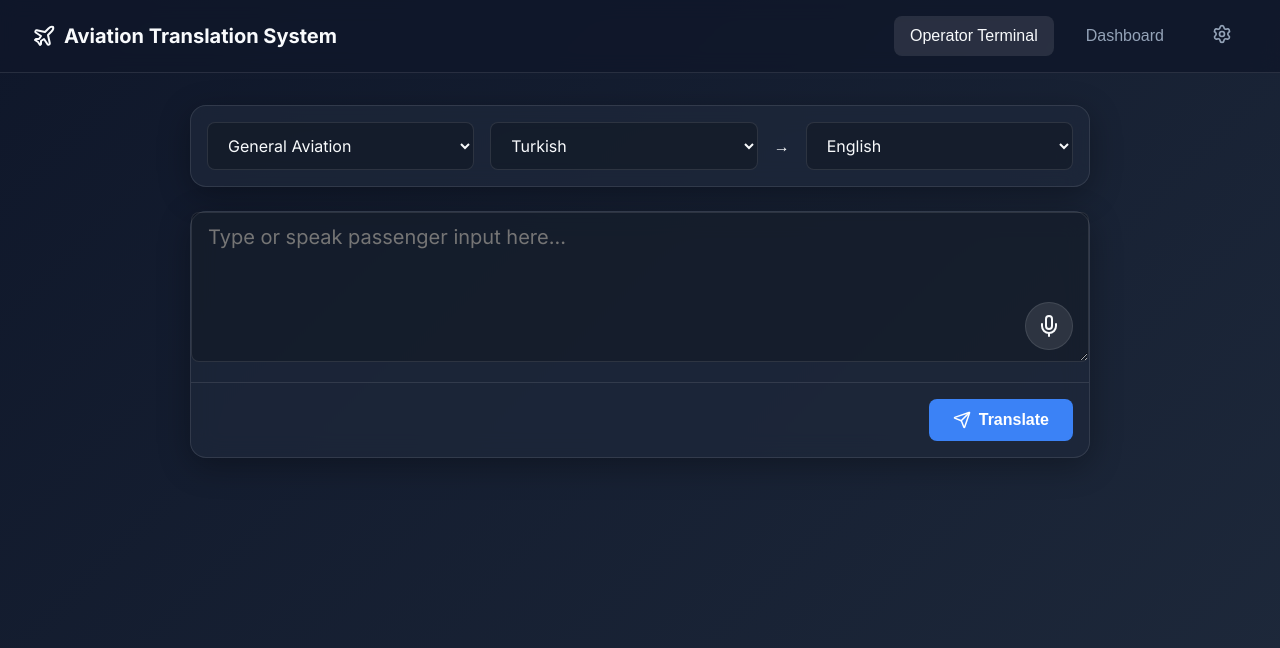
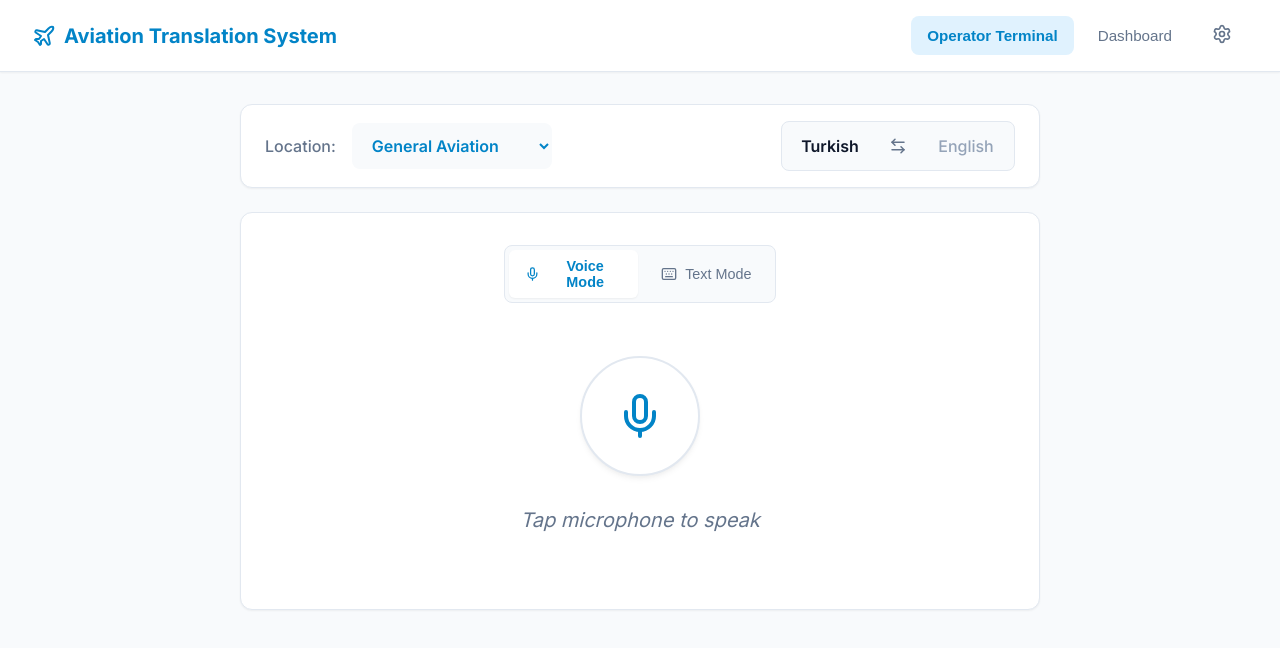
Before and after one commit to odtboun/multilingual-translation-system, a React (Vite) app in the folder frontend/: page / in a window 1280 px wide. Shown: the top 648 px of the page. Built offline with nearby package versions, Linux system fonts and the light colour scheme.

Commit message:
feat: UI/UX redesign with light theme and segmented controls

```diff
--- a/frontend/src/components/OperatorView.tsx
+++ b/frontend/src/components/OperatorView.tsx
@@ -1,9 +1,10 @@
 import { useState, useRef } from 'react';
-import { Mic, Send, Volume2, Info, Loader2 } from 'lucide-react';
+import { Mic, Send, Volume2, Info, Loader2, ArrowLeftRight, Keyboard, Mic as MicIcon } from 'lucide-react';
 
 const API_BASE = 'http://localhost:8000/api';
 
 export default function OperatorView() {
+  const [mode, setMode] = useState<'voice' | 'text'>('voice');
   const [text, setText] = useState('');
   const [translation, setTranslation] = useState('');
   const [notes, setNotes] = useState<string[]>([]);
@@ -11,8 +12,13 @@ export default function OperatorView() {
   const [recording, setRecording] = useState(false);
 
   const [touchpoint, setTouchpoint] = useState('GENERAL');
-  const [sourceLang, setSourceLang] = useState('tr');
-  const [targetLang, setTargetLang] = useState('en');
+
+  // Language Direction Toggle State
+  // true = TR -> EN, false = EN -> TR
+  const [isTrToEn, setIsTrToEn] = useState(true);
+
+  const sourceLang = isTrToEn ? 'tr' : 'en';
+  const targetLang = isTrToEn ? 'en' : 'tr';
 
   const mediaRecorderRef = useRef<MediaRecorder | null>(null);
   const audioChunksRef = useRef<Blob[]>([]);
@@ -38,7 +44,6 @@ export default function OperatorView() {
       setTranslation(data.translation);
       if (data.notes) setNotes(data.notes);
 
-      // Auto-play TTS if translating TO English
       if (targetLang === 'en' && data.translation) {
         playTTS(data.translation);
       }
@@ -73,6 +78,10 @@ export default function OperatorView() {
       setRecording(false);
     } else {
       try {
+        setTranslation('');
+        setNotes([]);
+        setText('');
+
         const stream = await navigator.mediaDevices.getUserMedia({ audio: true });
         const mediaRecorder = new MediaRecorder(stream);
         mediaRecorderRef.current = mediaRecorder;
@@ -141,8 +150,16 @@ export default function OperatorView() {
 
   return (
     <div className="operator-view">
-      <div className="glass-panel context-bar">
-        <select value={touchpoint} onChange={e => setTouchpoint(e.target.value)}>
+
+      {/* Top Control Bar */}
+      <div className="panel context-bar">
+        <div style={{ display: 'flex', alignItems: 'center', gap: '1rem' }}>
+            <span style={{ color: 'var(--text-secondary)', fontWeight: 500 }}>Location:</span>
+            <select
+                value={touchpoint}
+                onChange={e => setTouchpoint(e.target.value)}
+                style={{ border: 'none', background: 'var(--bg-color)', fontWeight: 600, color: 'var(--accent-color)' }}
+            >
                 <option value="GENERAL">General Aviation</option>
                 <option value="CHECK_IN">Check-in Counter</option>
                 <option value="SECURITY">Security Screening</option>
@@ -152,58 +169,87 @@ export default function OperatorView() {
                 <option value="TRANSFER">Transfer Desk</option>
                 <option value="DIRECTIONS">Directions</option>
             </select>
-
-        <select value={sourceLang} onChange={e => setSourceLang(e.target.value)}>
-          <option value="tr">Turkish</option>
-          <option value="en">English</option>
-        </select>
-        <span>→</span>
-        <select value={targetLang} onChange={e => setTargetLang(e.target.value)}>
-          <option value="en">English</option>
-          <option value="tr">Turkish</option>
-        </select>
         </div>
 
-      <div className="glass-panel translation-area">
-        <div className="input-section">
+        <div className="lang-toggle-container">
+            <span className={`lang-label ${isTrToEn ? '' : 'secondary'}`}>Turkish</span>
+            <button
+                className="btn-icon"
+                onClick={() => setIsTrToEn(!isTrToEn)}
+                title="Swap Direction"
+            >
+                <ArrowLeftRight size={18} />
+            </button>
+            <span className={`lang-label ${!isTrToEn ? '' : 'secondary'}`}>English</span>
+        </div>
+      </div>
+
+      {/* Main Workspace */}
+      <div className="panel workspace-area">
+
+        <div style={{ display: 'flex', justifyContent: 'center' }}>
+            <div className="segmented-control">
+                <button
+                    className={mode === 'voice' ? 'active' : ''}
+                    onClick={() => setMode('voice')}
+                >
+                    <MicIcon size={16} /> Voice Mode
+                </button>
+                <button
+                    className={mode === 'text' ? 'active' : ''}
+                    onClick={() => setMode('text')}
+                >
+                    <Keyboard size={16} /> Text Mode
+                </button>
+            </div>
+        </div>
+
+        {mode === 'voice' ? (
+            <div className="voice-mode-container">
+                <button
+                    className={`btn-mic-large ${recording ? 'recording' : ''}`}
+                    onClick={toggleRecording}
+                    disabled={loading && !recording}
+                    title="Click to start/stop recording"
+                >
+                    {loading && !recording ? <Loader2 size={40} className="animate-spin" /> : <Mic size={48} />}
+                </button>
+
+                <div className="transcription-preview">
+                    {recording ? "Listening..." : text ? `"${text}"` : "Tap microphone to speak"}
+                </div>
+            </div>
+        ) : (
+            <div className="text-mode-container">
                 <textarea
-            placeholder="Type or speak passenger input here..."
+                    placeholder={`Type ${isTrToEn ? 'Turkish' : 'English'} input here...`}
                     value={text}
                     onChange={e => setText(e.target.value)}
                     disabled={loading || recording}
                 />
-          <div className="mic-button-wrapper">
-            <button
-              className={`btn-icon ${recording ? 'active' : ''}`}
-              onClick={toggleRecording}
-              disabled={loading}
-              title="Hold or click to speak"
-            >
-              {recording ? <Loader2 className="animate-spin" /> : <Mic />}
-            </button>
-          </div>
-        </div>
-
-        <div className="context-bar" style={{ justifyContent: 'flex-end', borderTop: '1px solid var(--panel-border)' }}>
+                <div style={{ display: 'flex', justifyContent: 'flex-end' }}>
                     <button className="btn-primary" onClick={handleTranslate} disabled={loading || !text.trim()}>
                         {loading ? <Loader2 className="animate-spin" /> : <Send size={18} />}
                         Translate
                     </button>
                 </div>
             </div>
+        )}
+      </div>
 
-      {(translation || loading) && (
-        <div className="glass-panel output-section">
+      {/* Output Section */}
+      {(translation || (loading && text && mode === 'text')) && (
+        <div className="panel output-section">
           {loading && !translation ? (
-            <div style={{ display: 'flex', alignItems: 'center', gap: '1rem', color: 'var(--text-secondary)' }}>
-                <Loader2 className="animate-spin" /> Processing...
+            <div style={{ display: 'flex', alignItems: 'center', gap: '1rem', color: 'var(--accent-color)' }}>
+                <Loader2 className="animate-spin" /> Processing translation...
             </div>
           ) : (
             <>
                 <div style={{ display: 'flex', justifyContent: 'space-between', alignItems: 'flex-start' }}>
                     <div className="output-text">{translation}</div>
                     <button className="btn-icon" onClick={() => playTTS(translation)} title="Play Audio">
-                        <Volume2 size={20} />
+                        <Volume2 size={24} className="text-accent" />
                     </button>
                 </div>
 
--- a/frontend/src/index.css
+++ b/frontend/src/index.css
@@ -1,19 +1,38 @@
 @import url('https://fonts.googleapis.com/css2?family=Inter:wght@400;500;600;700&display=swap');
 
 :root {
-  --bg-color: #0f172a;
-  --bg-gradient: linear-gradient(135deg, #0f172a 0%, #1e293b 100%);
-  --panel-bg: rgba(30, 41, 59, 0.7);
-  --panel-border: rgba(255, 255, 255, 0.1);
-  --text-primary: #f8fafc;
-  --text-secondary: #94a3b8;
-  --accent-color: #3b82f6;
-  --accent-hover: #2563eb;
+  /* Light Theme Colors */
+  --bg-color: #f8fafc;
+  --panel-bg: #ffffff;
+  --panel-border: #e2e8f0;
+
+  --text-primary: #0f172a;
+  --text-secondary: #64748b;
+  --text-tertiary: #94a3b8;
+
+  --accent-color: #0284c7; /* Aviation blue */
+  --accent-hover: #0369a1;
+  --accent-light: #e0f2fe;
+
   --success-color: #10b981;
+  --success-bg: #d1fae5;
+  --success-text: #065f46;
+
   --warning-color: #f59e0b;
+  --warning-bg: #fef3c7;
+  --warning-text: #92400e;
+
   --danger-color: #ef4444;
-  --border-radius: 16px;
+  --danger-bg: #fee2e2;
+  --danger-text: #991b1b;
+
+  --border-radius: 12px;
   --transition: all 0.2s ease-in-out;
+
+  /* Soft, elevated shadows */
+  --shadow-sm: 0 1px 2px 0 rgba(0, 0, 0, 0.05);
+  --shadow-md: 0 4px 6px -1px rgba(0, 0, 0, 0.05), 0 2px 4px -1px rgba(0, 0, 0, 0.03);
+  --shadow-lg: 0 10px 15px -3px rgba(0, 0, 0, 0.05), 0 4px 6px -2px rgba(0, 0, 0, 0.025);
 }
 
 * {
@@ -24,7 +43,7 @@
 
 body {
   font-family: 'Inter', sans-serif;
-  background: var(--bg-gradient);
+  background: var(--bg-color);
   color: var(--text-primary);
   min-height: 100vh;
   display: flex;
@@ -37,14 +56,17 @@ body {
   flex: 1;
 }
 
-/* Glassmorphic Panel */
-.glass-panel {
+/* Base Panel */
+.panel {
   background: var(--panel-bg);
-  backdrop-filter: blur(12px);
-  -webkit-backdrop-filter: blur(12px);
   border: 1px solid var(--panel-border);
   border-radius: var(--border-radius);
-  box-shadow: 0 8px 32px 0 rgba(0, 0, 0, 0.3);
+  box-shadow: var(--shadow-sm);
+  transition: var(--transition);
+}
+
+.panel:hover {
+  box-shadow: var(--shadow-md);
 }
 
 /* Layout */
@@ -59,9 +81,10 @@ body {
   justify-content: space-between;
   align-items: center;
   padding: 1rem 2rem;
-  background: rgba(15, 23, 42, 0.8);
-  backdrop-filter: blur(10px);
+  background: var(--panel-bg);
   border-bottom: 1px solid var(--panel-border);
+  box-shadow: var(--shadow-sm);
+  z-index: 10;
 }
 
 .nav-brand {
@@ -70,18 +93,19 @@ body {
   display: flex;
   align-items: center;
   gap: 0.5rem;
+  color: var(--accent-color);
 }
 
 .nav-links {
   display: flex;
-  gap: 1rem;
+  gap: 0.5rem;
 }
 
 .nav-links button {
   background: none;
   border: none;
   color: var(--text-secondary);
-  font-size: 1rem;
+  font-size: 0.95rem;
   font-weight: 500;
   cursor: pointer;
   padding: 0.5rem 1rem;
@@ -91,12 +115,13 @@ body {
 
 .nav-links button:hover {
   color: var(--text-primary);
-  background: rgba(255, 255, 255, 0.05);
+  background: var(--bg-color);
 }
 
 .nav-links button.active {
-  color: var(--text-primary);
-  background: rgba(255, 255, 255, 0.1);
+  color: var(--accent-color);
+  background: var(--accent-light);
+  font-weight: 600;
 }
 
 .main-content {
@@ -105,17 +130,22 @@ body {
   overflow-y: auto;
   display: flex;
   justify-content: center;
+  align-items: flex-start;
 }
 
 /* Typography */
-h1, h2, h3 {
+h1, h2, h3, h4 {
   color: var(--text-primary);
-  margin-bottom: 1rem;
+  margin-bottom: 0.5rem;
+}
+
+p {
+  color: var(--text-secondary);
 }
 
 /* Forms & Inputs */
 select, input, textarea {
-  background: rgba(0, 0, 0, 0.2);
+  background: var(--panel-bg);
   border: 1px solid var(--panel-border);
   color: var(--text-primary);
   padding: 0.75rem 1rem;
@@ -128,9 +158,48 @@ select, input, textarea {
 
 select:focus, input:focus, textarea:focus {
   border-color: var(--accent-color);
-  box-shadow: 0 0 0 2px rgba(59, 130, 246, 0.2);
+  box-shadow: 0 0 0 3px var(--accent-light);
 }
 
+/* Segmented Control (Tabs) */
+.segmented-control {
+  display: flex;
+  background: var(--bg-color);
+  border: 1px solid var(--panel-border);
+  border-radius: 8px;
+  padding: 0.25rem;
+  gap: 0.25rem;
+}
+
+.segmented-control button {
+  flex: 1;
+  background: transparent;
+  border: none;
+  padding: 0.5rem 1rem;
+  border-radius: 6px;
+  font-size: 0.9rem;
+  font-weight: 500;
+  color: var(--text-secondary);
+  cursor: pointer;
+  transition: var(--transition);
+  display: flex;
+  align-items: center;
+  justify-content: center;
+  gap: 0.5rem;
+}
+
+.segmented-control button:hover {
+  color: var(--text-primary);
+}
+
+.segmented-control button.active {
+  background: var(--panel-bg);
+  color: var(--accent-color);
+  box-shadow: var(--shadow-sm);
+  font-weight: 600;
+}
+
+/* Buttons */
 .btn-primary {
   background: var(--accent-color);
   color: white;
@@ -145,19 +214,48 @@ select:focus, input:focus, textarea:focus {
   align-items: center;
   justify-content: center;
   gap: 0.5rem;
+  box-shadow: var(--shadow-sm);
 }
 
 .btn-primary:hover {
   background: var(--accent-hover);
   transform: translateY(-1px);
+  box-shadow: var(--shadow-md);
+}
+
+.btn-primary:disabled {
+  background: var(--text-tertiary);
+  cursor: not-allowed;
+  transform: none;
+  box-shadow: none;
+}
+
+.btn-secondary {
+  background: var(--bg-color);
+  color: var(--text-primary);
+  border: 1px solid var(--panel-border);
+  padding: 0.75rem 1.5rem;
+  border-radius: 8px;
+  font-size: 1rem;
+  font-weight: 600;
+  cursor: pointer;
+  transition: var(--transition);
+  display: flex;
+  align-items: center;
+  justify-content: center;
+  gap: 0.5rem;
+}
+
+.btn-secondary:hover {
+  background: var(--panel-border);
 }
 
 .btn-icon {
-  background: rgba(255, 255, 255, 0.1);
-  border: 1px solid var(--panel-border);
-  color: var(--text-primary);
-  width: 48px;
-  height: 48px;
+  background: transparent;
+  border: 1px solid transparent;
+  color: var(--text-secondary);
+  width: 40px;
+  height: 40px;
   border-radius: 50%;
   display: flex;
   align-items: center;
@@ -167,26 +265,49 @@ select:focus, input:focus, textarea:focus {
 }
 
 .btn-icon:hover {
-  background: rgba(255, 255, 255, 0.2);
+  background: var(--bg-color);
+  color: var(--text-primary);
 }
 
-.btn-icon.active {
+/* Large Mic Button */
+.btn-mic-large {
+  width: 120px;
+  height: 120px;
+  border-radius: 50%;
+  background: var(--panel-bg);
+  border: 2px solid var(--panel-border);
+  color: var(--accent-color);
+  display: flex;
+  align-items: center;
+  justify-content: center;
+  cursor: pointer;
+  transition: all 0.3s cubic-bezier(0.4, 0, 0.2, 1);
+  box-shadow: var(--shadow-md);
+}
+
+.btn-mic-large:hover {
+  transform: scale(1.05);
+  box-shadow: var(--shadow-lg);
+  border-color: var(--accent-light);
+}
+
+.btn-mic-large.recording {
   background: var(--danger-color);
   color: white;
   border-color: var(--danger-color);
-  animation: pulse 2s infinite;
+  animation: pulse-danger 2s infinite;
 }
 
-@keyframes pulse {
+@keyframes pulse-danger {
   0% { box-shadow: 0 0 0 0 rgba(239, 68, 68, 0.4); }
-  70% { box-shadow: 0 0 0 10px rgba(239, 68, 68, 0); }
+  70% { box-shadow: 0 0 0 20px rgba(239, 68, 68, 0); }
   100% { box-shadow: 0 0 0 0 rgba(239, 68, 68, 0); }
 }
 
 /* Specific Component Styles */
 .operator-view {
   width: 100%;
-  max-width: 900px;
+  max-width: 800px;
   display: flex;
   flex-direction: column;
   gap: 1.5rem;
@@ -195,36 +316,69 @@ select:focus, input:focus, textarea:focus {
 .context-bar {
   display: flex;
   gap: 1rem;
-  padding: 1rem;
+  padding: 1rem 1.5rem;
   align-items: center;
+  justify-content: space-between;
 }
 
-.context-bar select, .context-bar input {
-  flex: 1;
+.lang-toggle-container {
+  display: flex;
+  align-items: center;
+  gap: 0.5rem;
+  background: var(--bg-color);
+  padding: 0.25rem 0.5rem;
+  border-radius: 8px;
+  border: 1px solid var(--panel-border);
 }
 
-.translation-area {
+.lang-label {
+  font-weight: 600;
+  color: var(--text-primary);
+  width: 80px;
+  text-align: center;
+}
+
+.lang-label.secondary {
+  color: var(--text-tertiary);
+  font-weight: 500;
+}
+
+.workspace-area {
+  padding: 2rem;
+  display: flex;
+  flex-direction: column;
+  gap: 1.5rem;
+}
+
+.voice-mode-container {
+  display: flex;
+  flex-direction: column;
+  align-items: center;
+  justify-content: center;
+  min-height: 250px;
+  gap: 2rem;
+}
+
+.transcription-preview {
+  font-size: 1.25rem;
+  color: var(--text-secondary);
+  text-align: center;
+  min-height: 2em;
+  font-style: italic;
+}
+
+.text-mode-container {
   display: flex;
   flex-direction: column;
   gap: 1rem;
 }
 
-.input-section {
-  position: relative;
-}
-
-.input-section textarea {
+.text-mode-container textarea {
   width: 100%;
   min-height: 150px;
   resize: vertical;
-  padding-bottom: 4rem;
-  font-size: 1.25rem;
-}
-
-.mic-button-wrapper {
-  position: absolute;
-  bottom: 1rem;
-  right: 1rem;
+  font-size: 1.1rem;
+  line-height: 1.5;
 }
 
 .output-section {
@@ -233,25 +387,28 @@ select:focus, input:focus, textarea:focus {
   display: flex;
   flex-direction: column;
   justify-content: center;
+  background: var(--accent-light);
+  border: 1px solid rgba(2, 132, 199, 0.2);
 }
 
 .output-text {
   font-size: 1.5rem;
-  font-weight: 500;
+  font-weight: 600;
   color: var(--accent-color);
+  line-height: 1.4;
 }
 
 .notes-panel {
-  margin-top: 1rem;
-  padding: 1rem;
-  background: rgba(245, 158, 11, 0.1);
+  margin-top: 1.5rem;
+  padding: 1rem 1.25rem;
+  background: var(--warning-bg);
   border-left: 4px solid var(--warning-color);
   border-radius: 0 8px 8px 0;
 }
 
 .notes-header {
   font-weight: 600;
-  color: var(--warning-color);
+  color: var(--warning-text);
   margin-bottom: 0.5rem;
   display: flex;
   align-items: center;
@@ -260,8 +417,9 @@ select:focus, input:focus, textarea:focus {
 
 .notes-list {
   list-style-type: none;
-  font-size: 0.9rem;
-  color: var(--text-secondary);
+  font-size: 0.95rem;
+  color: var(--warning-text);
+  line-height: 1.5;
 }
 
 .notes-list li {
@@ -271,21 +429,23 @@ select:focus, input:focus, textarea:focus {
 /* Dashboard Styles */
 .dashboard-view {
   width: 100%;
-  max-width: 1200px;
+  max-width: 1100px;
+  display: flex;
+  flex-direction: column;
+  gap: 2rem;
 }
 
 .stats-grid {
   display: grid;
-  grid-template-columns: repeat(auto-fit, minmax(250px, 1fr));
+  grid-template-columns: repeat(auto-fit, minmax(240px, 1fr));
   gap: 1.5rem;
-  margin-bottom: 2rem;
 }
 
 .stat-card {
   padding: 1.5rem;
   display: flex;
   flex-direction: column;
-  gap: 0.5rem;
+  gap: 0.75rem;
 }
 
 .stat-title {
@@ -299,4 +459,53 @@ select:focus, input:focus, textarea:focus {
 .stat-value {
   font-size: 2.5rem;
   font-weight: 700;
+  color: var(--text-primary);
 }
+
+.stat-subtext {
+  font-size: 0.875rem;
+  font-weight: 500;
+}
+
+/* Tables */
+.data-table {
+  width: 100%;
+  border-collapse: collapse;
+  text-align: left;
+}
+
+.data-table th {
+  padding: 1rem;
+  color: var(--text-secondary);
+  font-weight: 600;
+  font-size: 0.875rem;
+  border-bottom: 2px solid var(--panel-border);
+  background: var(--bg-color);
+}
+
+.data-table td {
+  padding: 1rem;
+  border-bottom: 1px solid var(--panel-border);
+  color: var(--text-primary);
+}
+
+.data-table tr:last-child td {
+  border-bottom: none;
+}
+
+.data-table tr:hover td {
+  background: var(--bg-color);
+}
+
+.badge {
+  padding: 0.25rem 0.5rem;
+  border-radius: 6px;
+  font-size: 0.75rem;
+  font-weight: 600;
+  text-transform: uppercase;
+}
+
+.badge-outline {
+  border: 1px solid var(--panel-border);
+  color: var(--text-secondary);
+}
```
Also changed, not shown: frontend/src/components/DashboardView.tsx (+51 -47 lines), 2 other files (tests, documents, lock files or other folders). Lines whose indentation alone changed are shown as unchanged.
